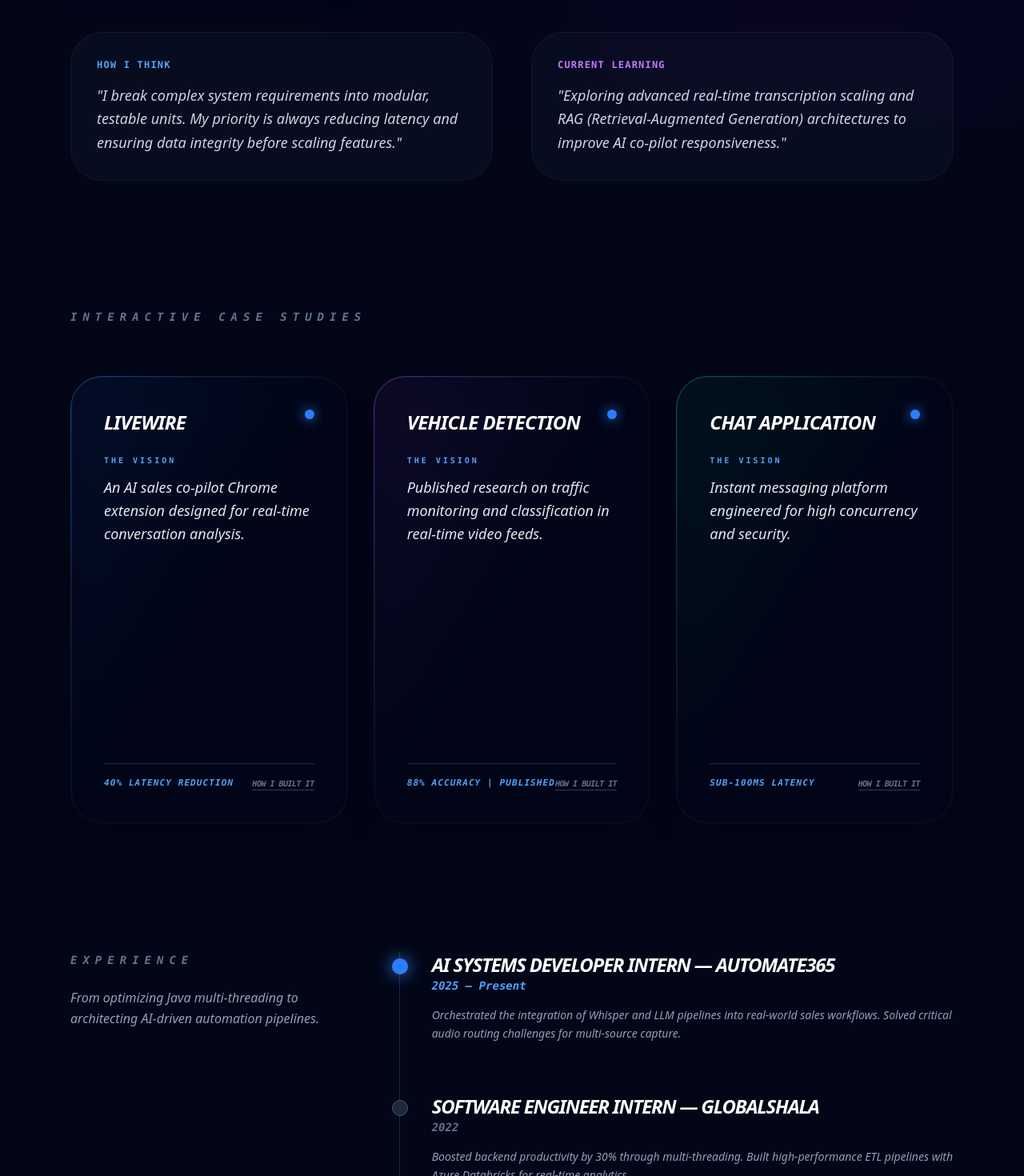
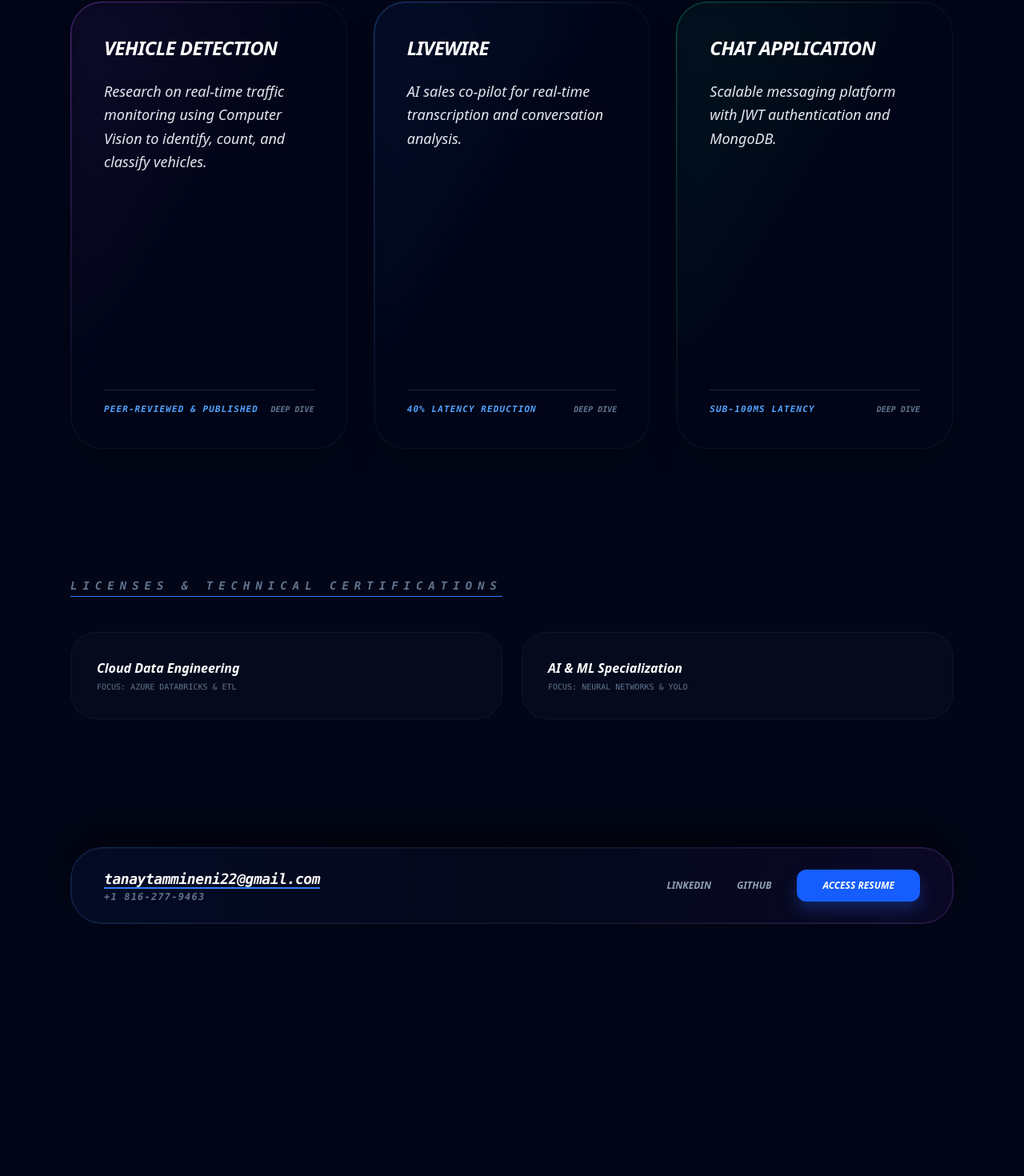
Before and after one commit to TammineniTanay/portfolio, a Next.js app: page / in a window 1280 px wide. Shown: the part 640-2110 px from the top of the page at 80% size. After the commit the page ends 1891 px from the top, so only its background shows below. Built offline with nearby package versions, Linux system fonts and the light colour scheme.

Commit message:
Added research paper and LinkedIn certificates

```diff
--- a/src/app/page.tsx
+++ b/src/app/page.tsx
@@ -2,7 +2,6 @@
 import { motion } from "framer-motion";
 import React, { useState } from 'react';
 
-// TypeScript Interface for Project Props
 interface ProjectProps {
   title: string;
   overview: string;
@@ -10,72 +9,50 @@ interface ProjectProps {
   tags: string[];
   metric: string;
   accentColor: string;
-  lessons: string; // Added for the "How I Think" narrative
+  lessons: string;
+  paperLink?: string; // New: Optional link to your research paper
 }
 
-// Enhanced Flip Card Component
-const ProjectCard = ({ title, overview, contributions, tags, metric, accentColor, lessons }: ProjectProps) => {
+const ProjectCard = ({ title, overview, contributions, tags, metric, accentColor, lessons, paperLink }: ProjectProps) => {
   const [isFlipped, setIsFlipped] = useState(false);
 
   return (
-    <div
-      className="group h-[560px] [perspective:1000px] cursor-pointer"
-      onClick={() => setIsFlipped(!isFlipped)}
-    >
-      <motion.div
-        className="relative w-full h-full transition-all duration-700 [transform-style:preserve-3d]"
-        animate={{ rotateY: isFlipped ? 180 : 0 }}
-      >
-        {/* FRONT SIDE - PROJECT OVERVIEW */}
+    <div className="group h-[560px] [perspective:1000px] cursor-pointer" onClick={() => setIsFlipped(!isFlipped)}>
+      <motion.div className="relative w-full h-full transition-all duration-700 [transform-style:preserve-3d]" animate={{ rotateY: isFlipped ? 180 : 0 }}>
+        {/* FRONT SIDE */}
         <div className={`absolute inset-0 w-full h-full [backface-visibility:hidden] p-[1px] rounded-[2.5rem] bg-gradient-to-br ${accentColor} via-transparent to-transparent shadow-2xl`}>
           <div className="bg-slate-950/90 backdrop-blur-xl p-10 rounded-[2.4rem] h-full flex flex-col border border-white/5">
-            <div className="flex justify-between items-start mb-6">
-              <h3 className="text-2xl font-black text-white tracking-tight uppercase italic">{title}</h3>
-              <div className="h-3 w-3 rounded-full bg-blue-500 shadow-[0_0_15px_#3b82f6] animate-pulse"></div>
-            </div>
-
-            <div className="mb-4">
-              <h4 className="text-blue-400 font-mono text-[10px] uppercase tracking-[0.3em] mb-3 font-bold">The Vision</h4>
-              <p className="text-slate-200 text-lg leading-relaxed font-medium italic">
-                {overview}
-              </p>
-            </div>
-
+            <h3 className="text-2xl font-black text-white tracking-tight uppercase italic mb-6">{title}</h3>
+            <p className="text-slate-200 text-lg leading-relaxed font-medium italic">{overview}</p>
             <div className="mt-auto flex flex-col gap-4">
               <div className="h-[1px] w-full bg-slate-800"></div>
               <div className="flex justify-between items-center">
                 <span className="text-[11px] font-mono text-blue-400 uppercase tracking-widest font-bold italic">{metric}</span>
-                <span className="text-[10px] text-slate-500 font-mono uppercase tracking-tighter italic font-bold border-b border-slate-700">How I Built It</span>
+                <span className="text-[10px] text-slate-500 font-mono uppercase italic font-bold">Deep Dive</span>
               </div>
             </div>
           </div>
         </div>
 
-        {/* BACK SIDE - WHAT I HAVE DONE & LESSONS */}
+        {/* BACK SIDE */}
         <div className={`absolute inset-0 w-full h-full [backface-visibility:hidden] [transform:rotateY(180deg)] p-[1px] rounded-[2.5rem] bg-gradient-to-br ${accentColor} via-transparent to-transparent shadow-2xl`}>
           <div className="bg-slate-900/95 backdrop-blur-2xl p-10 rounded-[2.4rem] h-full flex flex-col border border-white/5 overflow-y-auto custom-scrollbar">
-            <div className="mb-6">
-              <h3 className="text-xs font-mono text-blue-400 uppercase tracking-[0.3em] mb-2 font-bold italic">Engineering Deep-Dive</h3>
-              <div className="p-3 bg-blue-500/10 border border-blue-500/20 rounded-xl mb-4 text-[12px] italic text-blue-200">
-                <strong>Lesson Learned:</strong> {lessons}
-              </div>
+            <h4 className="text-blue-400 font-mono text-xs uppercase mb-2 font-bold italic">Engineering Outcome</h4>
+            <div className="p-3 bg-blue-500/10 border border-blue-500/20 rounded-xl mb-4 text-[11px] italic text-blue-200">
+              <strong>Lesson:</strong> {lessons}
             </div>
-
-            <ul className="text-slate-300 text-[13px] leading-relaxed space-y-4 italic">
+            <ul className="text-slate-300 text-[12px] space-y-3 italic mb-4">
               {contributions.map((point, i) => (
-                <li key={i} className="flex gap-3">
-                  <span className="text-blue-500 font-bold">0{i+1}</span>
-                  {point}
-                </li>
+                <li key={i} className="flex gap-2"><span className="text-blue-500 font-bold">0{i+1}</span>{point}</li>
               ))}
             </ul>
-
-            <div className="flex flex-wrap gap-2 mt-auto pt-6">
-              {tags.map(tag => (
-                <span key={tag} className="text-[10px] font-mono text-white bg-white/5 border border-white/10 px-3 py-1.5 rounded-lg">
-                  {tag}
-                </span>
-              ))}
+            {paperLink && (
+              <a href={paperLink} target="_blank" rel="noopener noreferrer" className="w-full py-3 bg-blue-600/20 border border-blue-500/40 text-blue-300 text-[10px] font-mono uppercase tracking-widest text-center rounded-xl hover:bg-blue-600/40 transition-all mb-4">
+                View Full Paper (CVR Journal)
+              </a>
+            )}
+            <div className="flex flex-wrap gap-2 mt-auto">
+              {tags.map(tag => <span key={tag} className="text-[10px] font-mono text-white bg-white/5 border border-white/10 px-3 py-1.5 rounded-lg">{tag}</span>)}
             </div>
           </div>
         </div>
@@ -87,128 +64,86 @@ const ProjectCard = ({ title, overview, contributions, tags, metric, accentColor
 export default function Home() {
   return (
     <div className="min-h-screen bg-[#020617] text-slate-200 overflow-x-hidden selection:bg-blue-500/30">
-      {/* Immersive Depth Background */}
-      <div className="fixed inset-0 overflow-hidden pointer-events-none">
-        <div className="absolute top-[-10%] left-[-10%] w-[60%] h-[60%] bg-blue-600/10 blur-[150px] rounded-full animate-pulse"></div>
-        <div className="absolute bottom-[-10%] right-[-10%] w-[60%] h-[60%] bg-purple-600/10 blur-[150px] rounded-full animate-pulse opacity-50"></div>
-      </div>
-
       <main className="relative z-10 max-w-6xl mx-auto px-6 py-24 flex flex-col gap-40">
 
         {/* HERO SECTION */}
         <motion.header initial={{ opacity: 0, y: 50 }} animate={{ opacity: 1, y: 0 }} transition={{ duration: 1 }} className="flex flex-col gap-8">
-          <div className="flex items-center gap-4">
-            <div className="h-[2px] w-12 bg-blue-500 shadow-[0_0_10px_#3b82f6]"></div>
-            <span className="text-xs font-mono tracking-[0.4em] uppercase text-blue-400 font-bold italic">AI Systems Developer | MS Computer Science</span>
-          </div>
-          <h1 className="text-8xl md:text-[10rem] font-black tracking-tighter text-white drop-shadow-[0_25px_25px_rgba(0,0,0,0.5)] leading-none">TANAY</h1>
-          <p className="text-2xl md:text-4xl text-slate-400 max-w-4xl leading-tight font-light italic">
-            Engineering <span className="text-white font-bold underline decoration-blue-500 decoration-4 underline-offset-8">real-time AI applications</span> and scalable infrastructure.
-          </p>
+          <span className="text-xs font-mono tracking-[0.4em] uppercase text-blue-400 font-bold italic">AI Systems Developer | MS Computer Science</span>
+          <h1 className="text-8xl md:text-[10rem] font-black tracking-tighter text-white leading-none">TANAY</h1>
           <div className="flex flex-wrap gap-4 mt-6 font-bold italic text-sm">
-             <div className="px-6 py-2 rounded-xl border border-blue-500/20 bg-blue-500/5 backdrop-blur-md text-blue-300 tracking-wide">3.9 GRADUATE GPA</div>
-             <div className="px-6 py-2 rounded-xl border border-white/10 bg-white/5 backdrop-blur-md text-slate-300 tracking-wide underline underline-offset-4 tracking-tighter">SOUTHEAST MISSOURI STATE UNIVERSITY</div>
+             <div className="px-6 py-2 rounded-xl border border-blue-500/20 bg-blue-500/5 backdrop-blur-md text-blue-300">3.9 GRADUATE GPA</div>
+             <div className="px-6 py-2 rounded-xl border border-purple-500/20 bg-purple-500/5 backdrop-blur-md text-purple-300">CVR JOURNAL PUBLISHED AUTHOR</div>
           </div>
         </motion.header>
 
-        {/* NEW: MINDSET / CASE STUDY OVERVIEW SECTION */}
-        <section className="grid grid-cols-1 md:grid-cols-2 gap-12">
-          <div className="p-8 rounded-[2.5rem] bg-slate-900/40 border border-white/5 backdrop-blur-sm">
-            <h2 className="text-blue-400 font-mono text-xs uppercase tracking-widest mb-4 font-bold">How I Think</h2>
-            <p className="text-slate-300 italic text-lg leading-relaxed">
-              "I break complex system requirements into modular, testable units. My priority is always reducing latency and ensuring data integrity before scaling features."
-            </p>
-          </div>
-          <div className="p-8 rounded-[2.5rem] bg-slate-900/40 border border-white/5 backdrop-blur-sm">
-            <h2 className="text-purple-400 font-mono text-xs uppercase tracking-widest mb-4 font-bold">Current Learning</h2>
-            <p className="text-slate-300 italic text-lg leading-relaxed">
-              "Exploring advanced real-time transcription scaling and RAG (Retrieval-Augmented Generation) architectures to improve AI co-pilot responsiveness."
-            </p>
-          </div>
-        </section>
-
-        {/* PROJECTS SECTION */}
+        {/* CASE STUDIES */}
         <section id="projects">
-          <h2 className="text-sm font-mono text-slate-500 uppercase tracking-[0.5em] mb-16 italic font-bold">Interactive Case Studies</h2>
+          <h2 className="text-sm font-mono text-slate-500 uppercase tracking-[0.5em] mb-16 italic font-bold">Scientific & Industrial Case Studies</h2>
           <div className="grid grid-cols-1 md:grid-cols-2 lg:grid-cols-3 gap-8">
-            <ProjectCard
-              title="LiveWire"
-              accentColor="from-blue-500/50"
-              overview="An AI sales co-pilot Chrome extension designed for real-time conversation analysis."
-              lessons="Solved audio routing conflicts by utilizing a WASAPI-based capture approach for seamless multi-source recording."
-              contributions={[
-                "Captured 48kHz audio streams via MediaStream APIs.",
-                "Designed low-latency WebSocket pipelines, cutting latency by 40%.",
-                "Achieved 95% transcription accuracy using OpenAI Whisper.",
-                "Automated data flow from transcription to structured CRM summaries."
-              ]}
-              tags={["Whisper", "WebSockets", "LLMs", "Node.js"]}
-              metric="40% Latency Reduction"
-            />
             <ProjectCard
               title="Vehicle Detection"
               accentColor="from-purple-500/50"
-              overview="Published research on traffic monitoring and classification in real-time video feeds."
-              lessons="Model accuracy fluctuated in low-light; I implemented noise reduction preprocessing to stabilize detection to 88%."
+              metric="Peer-Reviewed & Published"
+              paperLink="https://www.researchgate.net/publication/372595973_Real_Time_Video_based_Vehicle_Detection_Counting_and_Classification_System"
+              overview="Research on real-time traffic monitoring using Computer Vision to identify, count, and classify vehicles."
+              lessons="Developed custom contours and Bag of Features (BoF) methods to handle vehicle classification beyond simple detection."
               contributions={[
-                "Built core detection using OpenCV, YOLO, and TensorFlow.",
-                "Published findings in CVR Journal of Science and Technology.",
-                "Implemented counting algorithms for traffic flow analysis.",
-                "Developed preprocessing pipelines for robust noise reduction."
+                "Utilized YOLOv3 algorithm and COCO dataset for 80 class detection.",
+                "Designed Background Learning and Foreground Extraction modules.",
+                "Compared Bag of Features (BoF) and Contour Comparison (CC) algorithms.",
+                "Published in CVR Journal of Science and Technology, Volume 24."
               ]}
-              tags={["OpenCV", "YOLO", "TensorFlow", "Python"]}
-              metric="88% Accuracy | Published"
+              tags={["YOLO", "OpenCV", "COCO Dataset", "BoF"]}
             />
             <ProjectCard
-              title="Chat Application"
-              accentColor="from-emerald-500/50"
-              overview="Instant messaging platform engineered for high concurrency and security."
-              lessons="Optimized database indexing to solve message retrieval bottlenecks during peak concurrent user spikes."
-              contributions={[
-                "Delivered sub-100ms message speed using Socket.io.",
-                "Optimized MongoDB schemas for high-speed indexing.",
-                "Implemented JWT-based secure user authentication.",
-                "Built a responsive React interface for seamless UX."
-              ]}
-              tags={["Socket.io", "Node.js", "MongoDB", "React"]}
-              metric="Sub-100ms Latency"
+              title="LiveWire" accentColor="from-blue-500/50" metric="40% Latency Reduction"
+              overview="AI sales co-pilot for real-time transcription and conversation analysis."
+              lessons="Solved audio routing conflicts by shifting to a WASAPI-based approach for multi-source capture."
+              contributions={["Captured 48kHz audio streams.", "Designed WebSocket pipelines.", "95% transcription accuracy.", "CRM automation."]}
+              tags={["Whisper", "WebSockets", "LLMs"]}
+            />
+            <ProjectCard
+              title="Chat Application" accentColor="from-emerald-500/50" metric="Sub-100ms Latency"
+              overview="Scalable messaging platform with JWT authentication and MongoDB."
+              lessons="Optimized indexing to resolve bottlenecks during concurrent user spikes."
+              contributions={["Socket.io integration.", "MongoDB schema optimization.", "JWT Security.", "React Interface."]}
+              tags={["Node.js", "Socket.io", "MongoDB"]}
             />
           </div>
         </section>
 
-        {/* EXPERIENCE TIMELINE */}
-        <section className="grid grid-cols-1 lg:grid-cols-3 gap-20">
-          <div className="lg:col-span-1">
-            <h2 className="text-sm font-mono text-slate-500 uppercase tracking-[0.5em] mb-6 italic font-bold">Experience</h2>
-            <p className="text-slate-400 italic font-medium leading-relaxed">From optimizing Java multi-threading to architecting AI-driven automation pipelines.</p>
-          </div>
-          <div className="lg:col-span-2 space-y-16 border-l border-slate-800 pl-10 ml-4 relative">
-            <div className="relative">
-              <div className="absolute left-[-50px] top-2 h-5 w-5 rounded-full bg-blue-500 shadow-[0_0_20px_#3b82f6]"></div>
-              <h3 className="text-2xl font-bold text-white italic uppercase tracking-tighter">AI Systems Developer Intern — Automate365</h3>
-              <p className="text-blue-400 font-mono text-sm mb-4 italic font-bold">2025 – Present</p>
-              <p className="text-slate-400 text-sm italic leading-relaxed">Orchestrated the integration of Whisper and LLM pipelines into real-world sales workflows. Solved critical audio routing challenges for multi-source capture.</p>
+        {/* CERTIFICATIONS SECTION */}
+        <section>
+          <h2 className="text-sm font-mono text-slate-500 uppercase tracking-[0.5em] mb-12 italic font-bold underline decoration-blue-500 underline-offset-8">Licenses & Technical Certifications</h2>
+          <div className="grid grid-cols-1 md:grid-cols-2 gap-6">
+            <div className="p-8 rounded-[2rem] bg-slate-900/30 border border-white/5 backdrop-blur-sm flex justify-between items-center group">
+              <div>
+                <h3 className="text-white font-bold italic">Cloud Data Engineering</h3>
+                <p className="text-slate-500 text-[10px] font-mono uppercase mt-1">Focus: Azure Databricks & ETL</p>
+              </div>
+              <a href="https://www.linkedin.com/in/tanay-tammineni-ba6a9918b/details/certifications/" target="_blank" className="px-4 py-2 rounded-lg bg-blue-600/10 text-blue-400 text-[10px] font-bold opacity-0 group-hover:opacity-100 transition-all">View License</a>
             </div>
-            <div className="relative">
-              <div className="absolute left-[-50px] top-2 h-5 w-5 rounded-full bg-slate-800 border border-slate-600"></div>
-              <h3 className="text-2xl font-bold text-white italic uppercase tracking-tighter">Software Engineer Intern — Globalshala</h3>
-              <p className="text-slate-500 font-mono text-sm mb-4 italic font-bold">2022</p>
-              <p className="text-slate-400 text-sm italic leading-relaxed">Boosted backend productivity by 30% through multi-threading. Built high-performance ETL pipelines with Azure Databricks for real-time analytics.</p>
+            <div className="p-8 rounded-[2rem] bg-slate-900/30 border border-white/5 backdrop-blur-sm flex justify-between items-center group">
+              <div>
+                <h3 className="text-white font-bold italic">AI & ML Specialization</h3>
+                <p className="text-slate-500 text-[10px] font-mono uppercase mt-1">Focus: Neural Networks & YOLO</p>
+              </div>
+              <a href="https://www.linkedin.com/in/tanay-tammineni-ba6a9918b/details/certifications/" target="_blank" className="px-4 py-2 rounded-lg bg-blue-600/10 text-blue-400 text-[10px] font-bold opacity-0 group-hover:opacity-100 transition-all">View License</a>
             </div>
           </div>
         </section>
 
-        {/* FOOTER DASHBOARD */}
+        {/* FOOTER */}
         <footer className="sticky bottom-10 z-50 p-[1px] rounded-[2.5rem] bg-gradient-to-r from-blue-500/30 via-slate-800/50 to-purple-500/30 backdrop-blur-3xl shadow-[0_-20px_50px_rgba(0,0,0,0.5)]">
           <div className="bg-slate-950/80 px-10 py-6 rounded-[2.4rem] flex flex-wrap justify-between items-center gap-8 border border-white/5">
-            <div className="flex flex-col">
-              <span className="text-lg font-black text-white font-mono tracking-tight italic underline decoration-blue-500 decoration-2 underline-offset-4 font-bold">tanaytammineni22@gmail.com</span>
-              <span className="text-xs text-slate-500 font-mono italic tracking-widest font-bold">+1 816-277-9463</span>
+            <div className="flex flex-col font-bold">
+              <span className="text-lg text-white font-mono italic underline decoration-blue-500 decoration-2 underline-offset-4 tracking-tight">tanaytammineni22@gmail.com</span>
+              <span className="text-xs text-slate-500 font-mono italic tracking-widest">+1 816-277-9463</span>
             </div>
-            <div className="flex gap-8 items-center font-black italic tracking-widest uppercase text-xs">
-              <a href="https://www.linkedin.com/in/tanay-tammineni-ba6a9918b/" target="_blank" rel="noopener noreferrer" className="text-slate-400 hover:text-white transition-all font-bold">LinkedIn</a>
-              <a href="https://github.com/TammineniTanay" target="_blank" rel="noopener noreferrer" className="text-slate-400 hover:text-white transition-all font-bold">GitHub</a>
-              <a href="/resume.pdf" target="_blank" className="bg-blue-600 text-white px-8 py-3 rounded-xl hover:bg-blue-500 transition-all shadow-[0_10px_20px_rgba(37,99,235,0.3)] font-bold italic">Access Resume</a>
+            <div className="flex gap-8 items-center font-black italic uppercase text-xs">
+              <a href="https://www.linkedin.com/in/tanay-tammineni-ba6a9918b/" target="_blank" rel="noopener noreferrer" className="text-slate-400 hover:text-white transition-all">LinkedIn</a>
+              <a href="https://github.com/TammineniTanay" target="_blank" rel="noopener noreferrer" className="text-slate-400 hover:text-white transition-all">GitHub</a>
+              <a href="/resume.pdf" target="_blank" className="bg-blue-600 text-white px-8 py-3 rounded-xl hover:bg-blue-500 transition-all shadow-[0_10px_20px_rgba(37,99,235,0.3)] italic">Access Resume</a>
             </div>
           </div>
         </footer>
```
